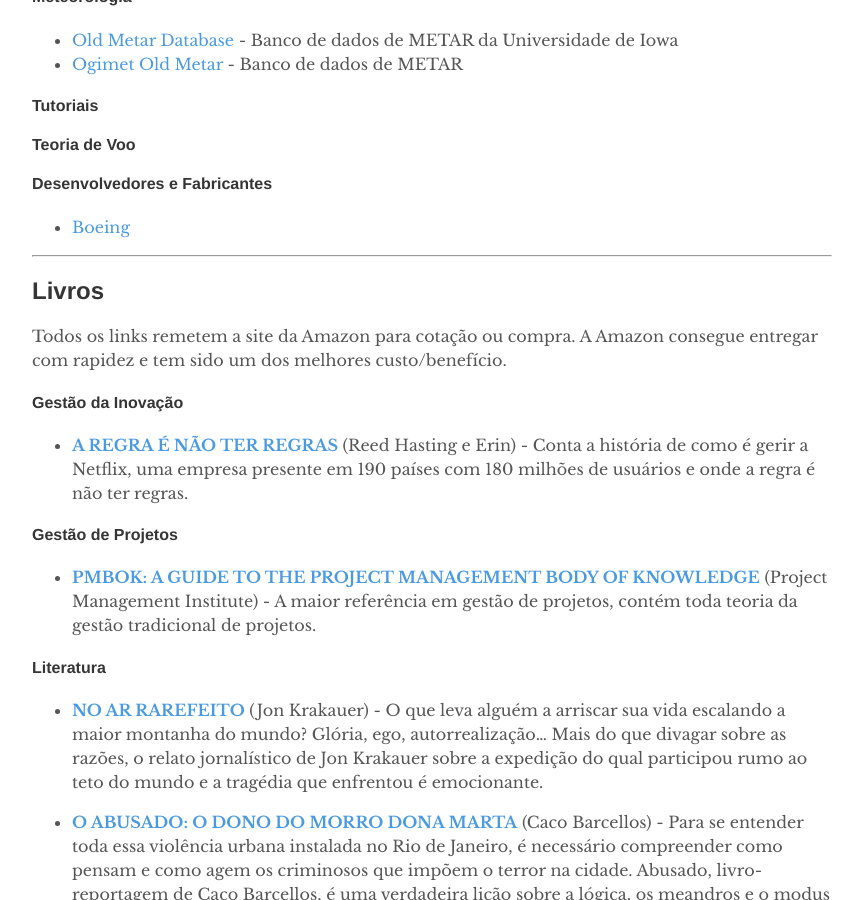
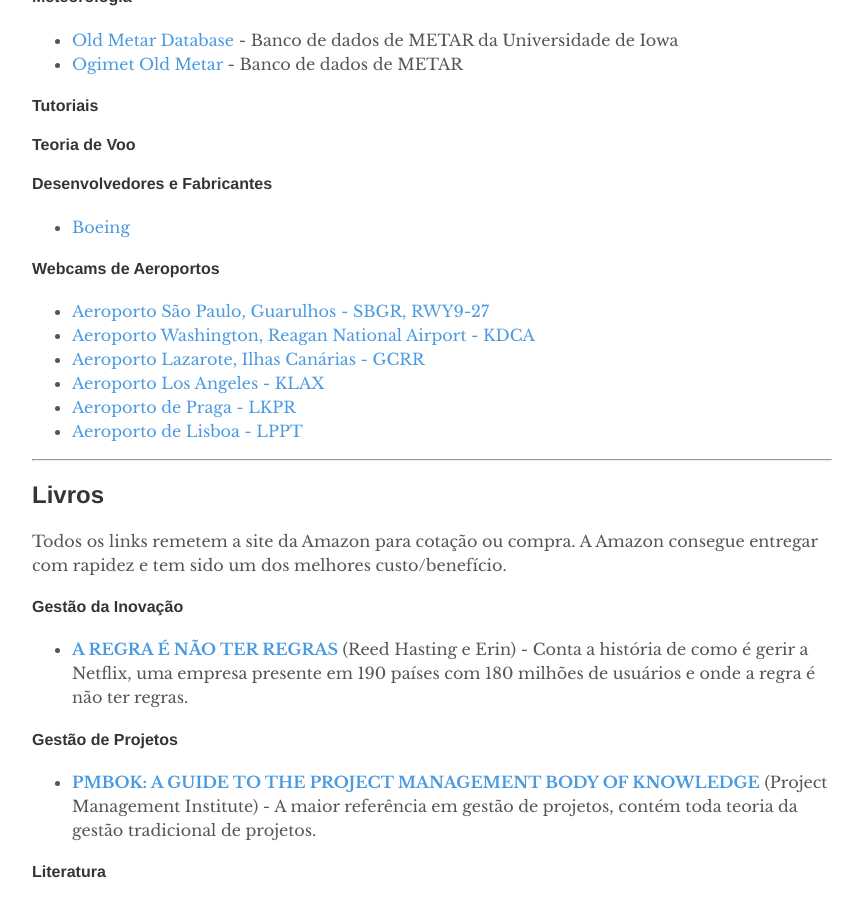
Before and after one commit to marcelocamera/marcelocamera.github.io, a Jekyll site: the page built from _pages/bookmarks.md, in a window 1280 px wide and 900 px high, scrolled down 711 px. Shown: the whole window, without its empty margins (208-1071 px from the left). Built offline with Jekyll 4.4.1, drawn with Linux system fonts in a browser that asks for light colours.

Commit message:
Update bookmarks.md

```diff
--- a/_pages/bookmarks.md
+++ b/_pages/bookmarks.md
@@ -36,6 +36,14 @@ permalink: /bookmarks/
 #### Desenvolvedores e Fabricantes
   * <a href="http://www.boeing.com" target="_blank">Boeing</a>
 
+#### Webcams de Aeroportos
+  *  <a href="https://youtu.be/pY7IQVpcrsM" target="_blank">Aeroporto São Paulo, Guarulhos - SBGR, RWY9-27</a>
+  *  <a href="https://youtu.be/uqk1HU_GLVk" target="_blank">Aeroporto Washington, Reagan National Airport - KDCA</a>
+  *  <a href="https://www.youtube.com/watch?v=doqBgKIBBh8" target="_blank">Aeroporto Lazarote, Ilhas Canárias - GCRR</a>
+  *  <a href="https://www.youtube.com/watch?v=t0GrpAgdBFI" target="_blank">Aeroporto Los Angeles - KLAX</a>
+  *  <a href="https://www.youtube.com/watch?v=bqiZ2xih6Jk" target="_blank">Aeroporto de Praga - LKPR</a>
+  *  <a href="https://www.youtube.com/watch?v=v5mYgxu3xBA" target="_blank">Aeroporto de Lisboa - LPPT</a>
+
 ---
 <section id ="livros"></section>
 ## Livros
```
